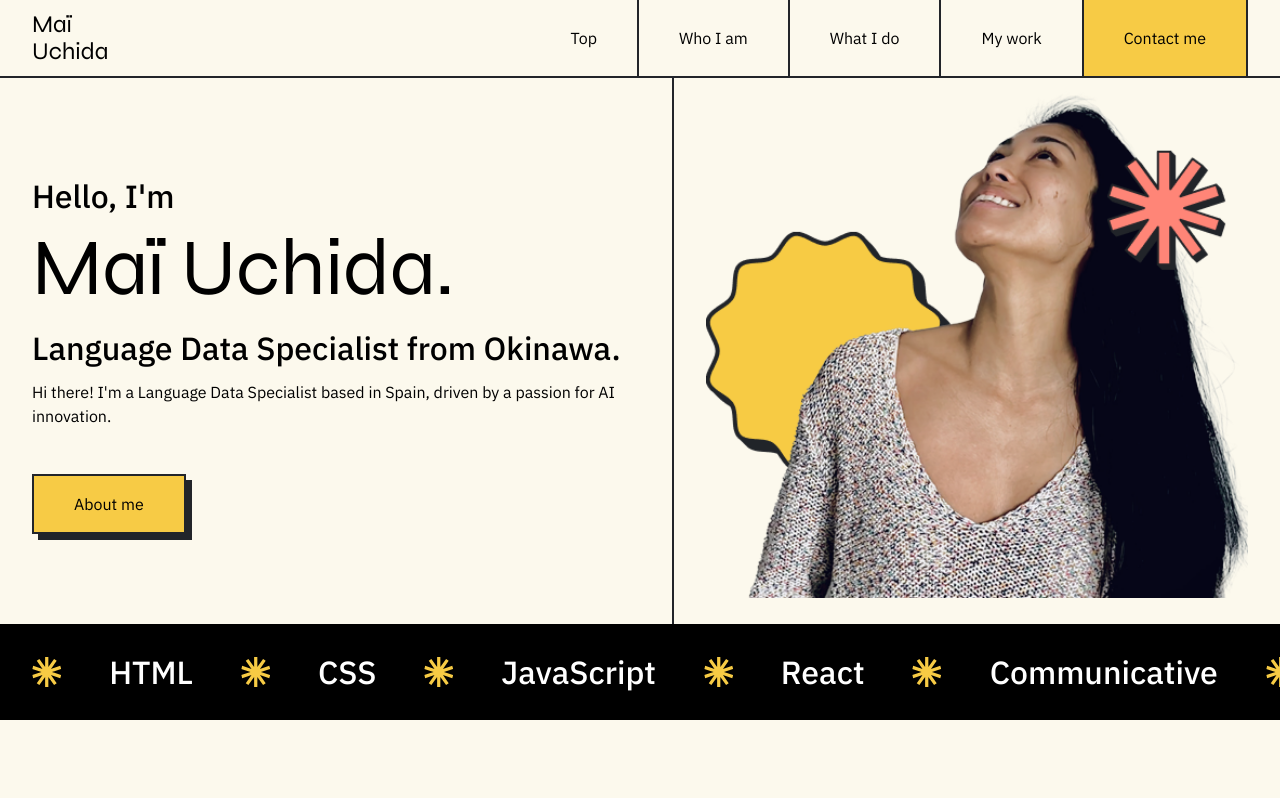
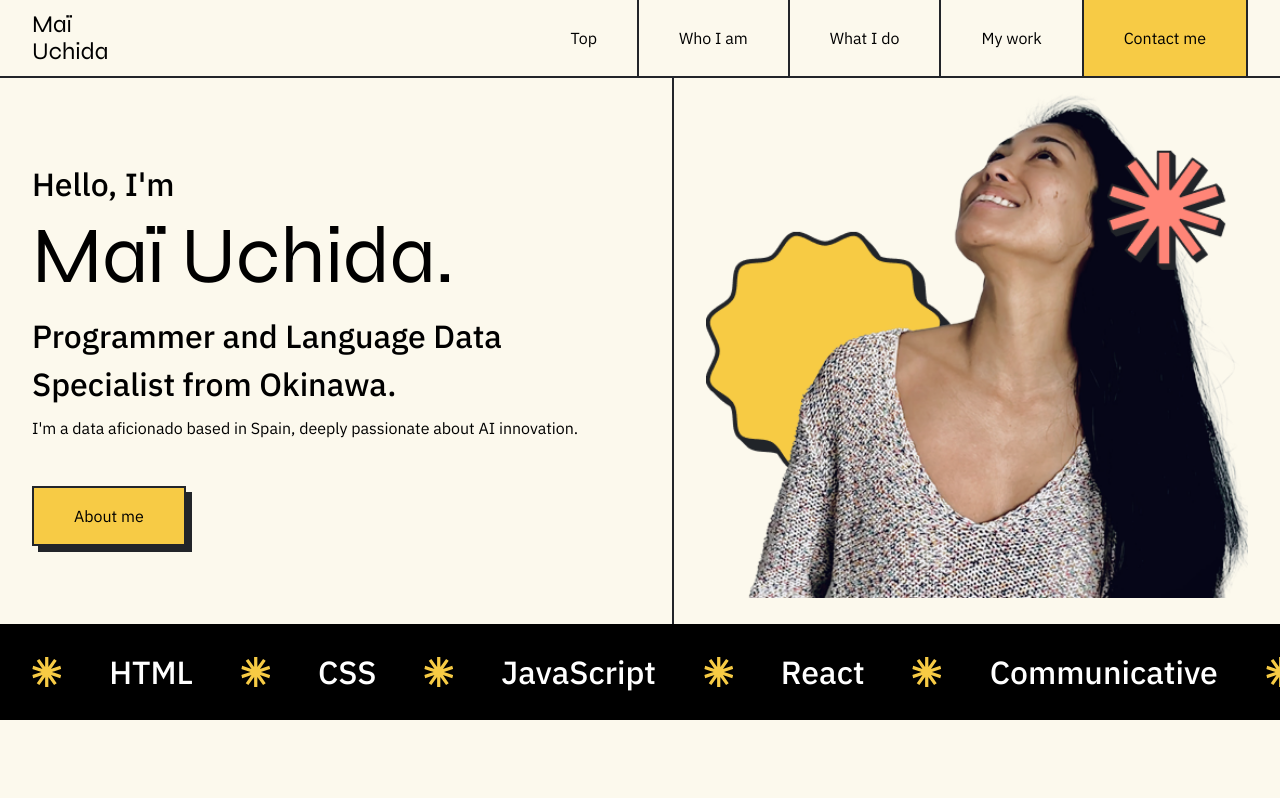
Before and after one commit to MaiMaiOkinawa/mai_portfolio, a React (Create React App) app: page / in a window 1280 px wide. Shown: the top 798 px of the page. Built offline with nearby package versions, Linux system fonts and the light colour scheme.

Commit message:
Update Hero.js

```diff
--- a/src/components/Hero.js
+++ b/src/components/Hero.js
@@ -10,9 +10,9 @@ function Hero(props) {
         <div className="hero-text">
           <h2>Hello, I'm</h2>
           <p className="claim">Maï Uchida.</p>
-          <h2>Language Data Specialist from Okinawa.</h2>
+          <h2>Programmer and Language Data Specialist from Okinawa. </h2>
           <p>
-            Hi there! I'm a Language Data Specialist based in Spain, driven by a passion for AI innovation.
+            I'm a data aficionado based in Spain, deeply passionate about AI innovation.
           </p>
           <Button
             classNameBtn="btnAbout"
```
